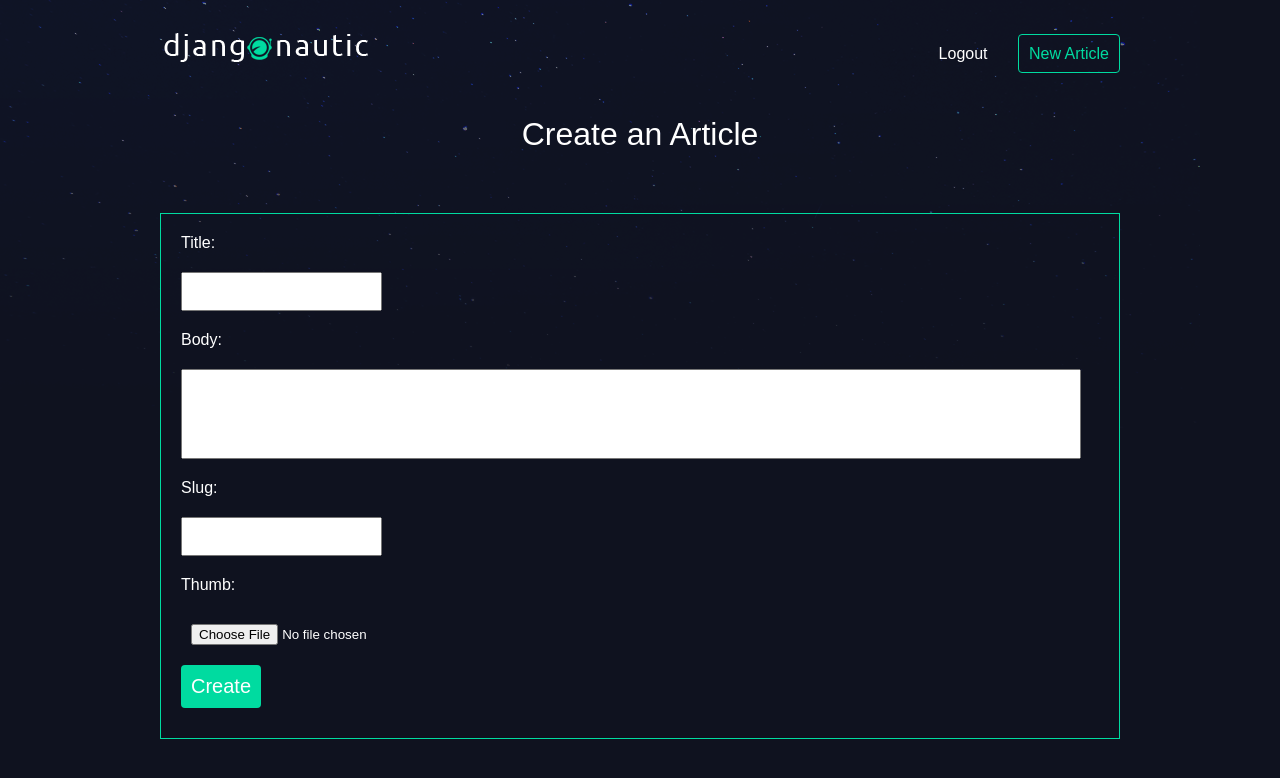
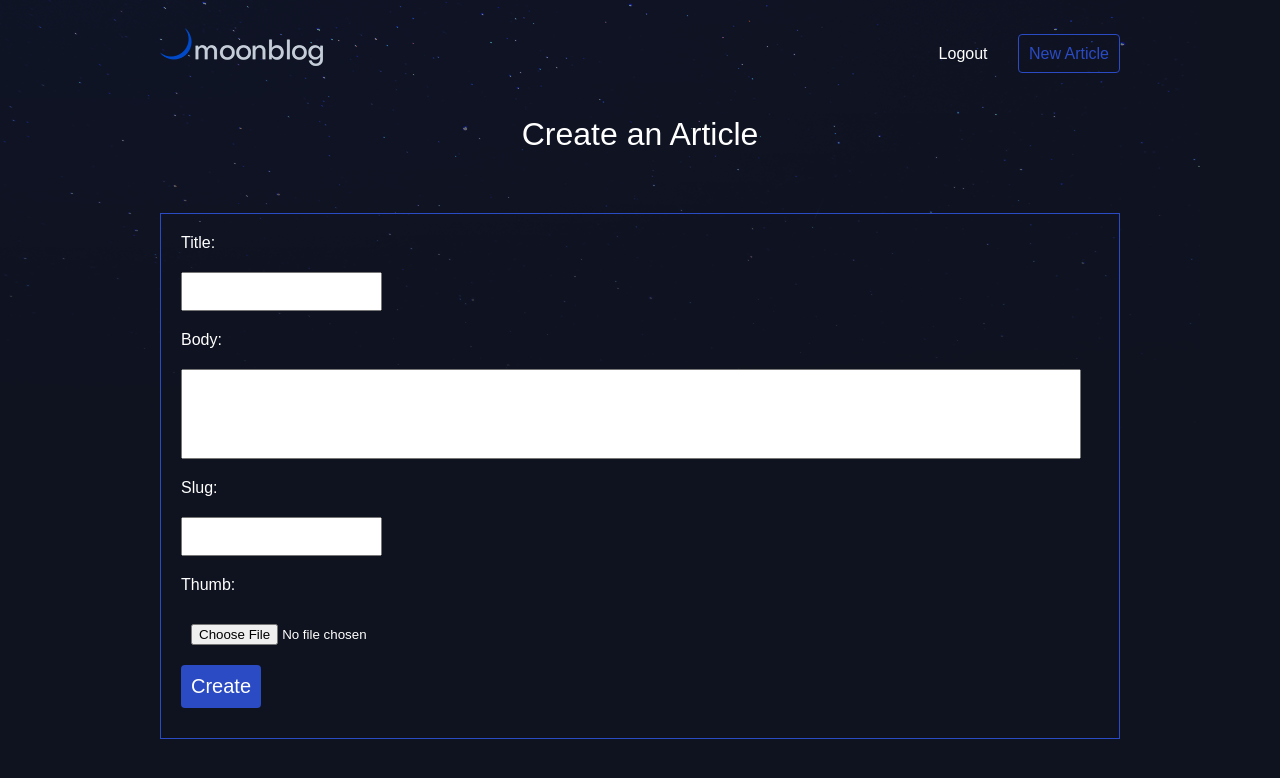
Before and after one commit to Ranburu/Moon_Blog, a Django app: page /articles/create/ in a window 1280 px wide. Shown: the top 778 px of the page. Run offline with Django 3.2, Linux system fonts and the light colour scheme; a user stored in the database is signed in.

```diff
--- a/assets/styles.css
+++ b/assets/styles.css
@@ -63,7 +63,7 @@ nav button{
 
 .article{
     padding: 10px;
-    border: 1px solid #00dba0;
+    border: 1px solid #2a4bc4;
     position: relative;
     padding-bottom: 40px;
 }
@@ -74,7 +74,7 @@ nav button{
 
 .article .author{
     padding: 10px;
-    background: #00dba0;
+    background: #2a4bc4;
     position: absolute;
     right: 0;
     bottom: 0;
@@ -106,7 +106,7 @@ nav button{
 
 .site-form {
     margin-top: 60px;
-    border: 1px solid #00dba0;
+    border: 1px solid #2a4bc4;
     padding: 20px;
 }
 
@@ -117,10 +117,10 @@ nav button{
 }
 
 a.highlight{
-    border: 1px solid #00dba0;
+    border: 1px solid #2a4bc4;
     padding: 10px;
     border-radius: 4px;
-    color: #00dba0;
+    color: #2a4bc4;
 }
 
 .helptext, .helptext ul{
@@ -143,7 +143,7 @@ a.highlight{
 }
 
 .site-form input[type="submit"]{
-    background: #00dba0;
+    background: #2a4bc4;
     border: 0;
     color: #fff;
     font-size: 20px;
--- a/templates/base_layout.html
+++ b/templates/base_layout.html
@@ -5,6 +5,7 @@
         <meta charset="UTF-8">
         <title>Moon Blog</title>
         <link rel="stylesheet" href="{% static 'styles.css' %}">
+        <link rel="SHORTCUT ICON" href="{% static 'favicon.png' %}" type="image/png">
     </head>
     <body>
         <header class="wrapper">
```
Also changed, not shown: assets/favicon.png (added), assets/logo.png, db.sqlite3.
